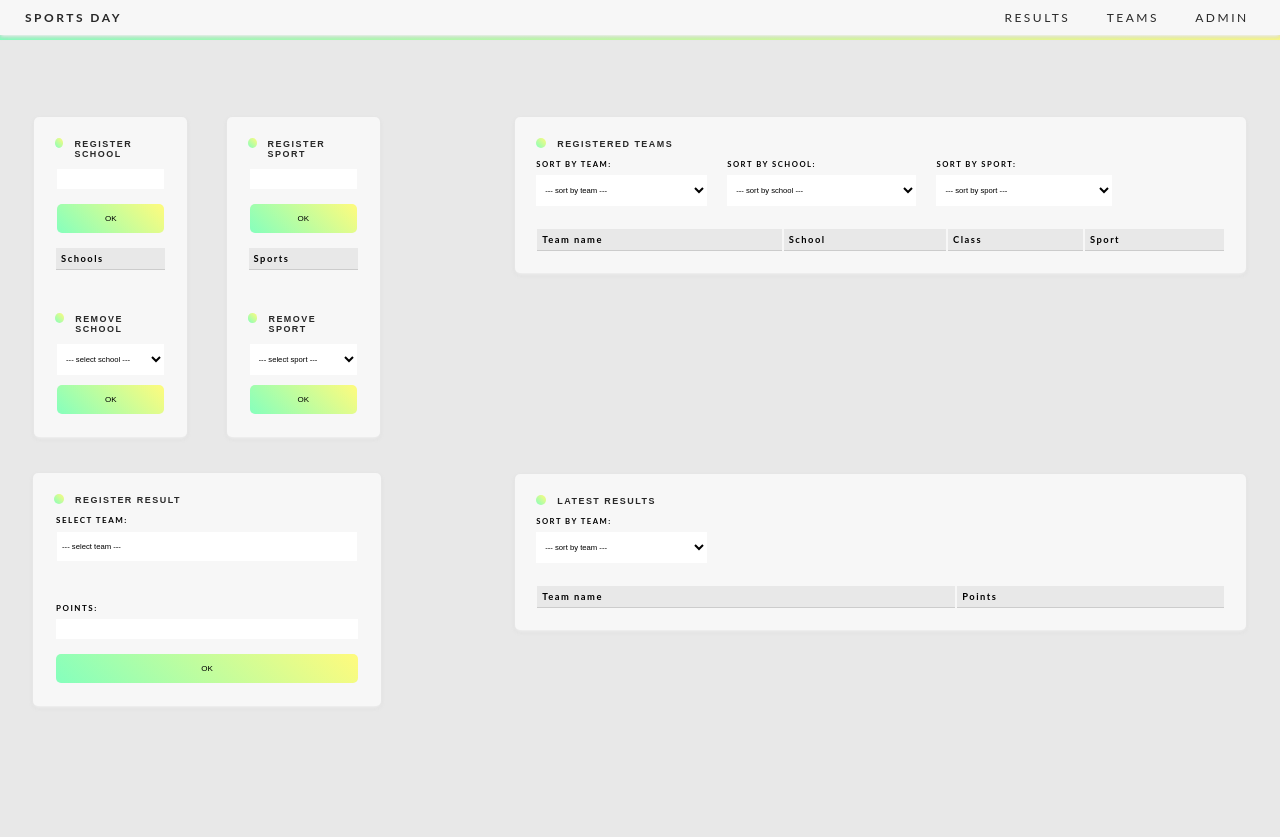
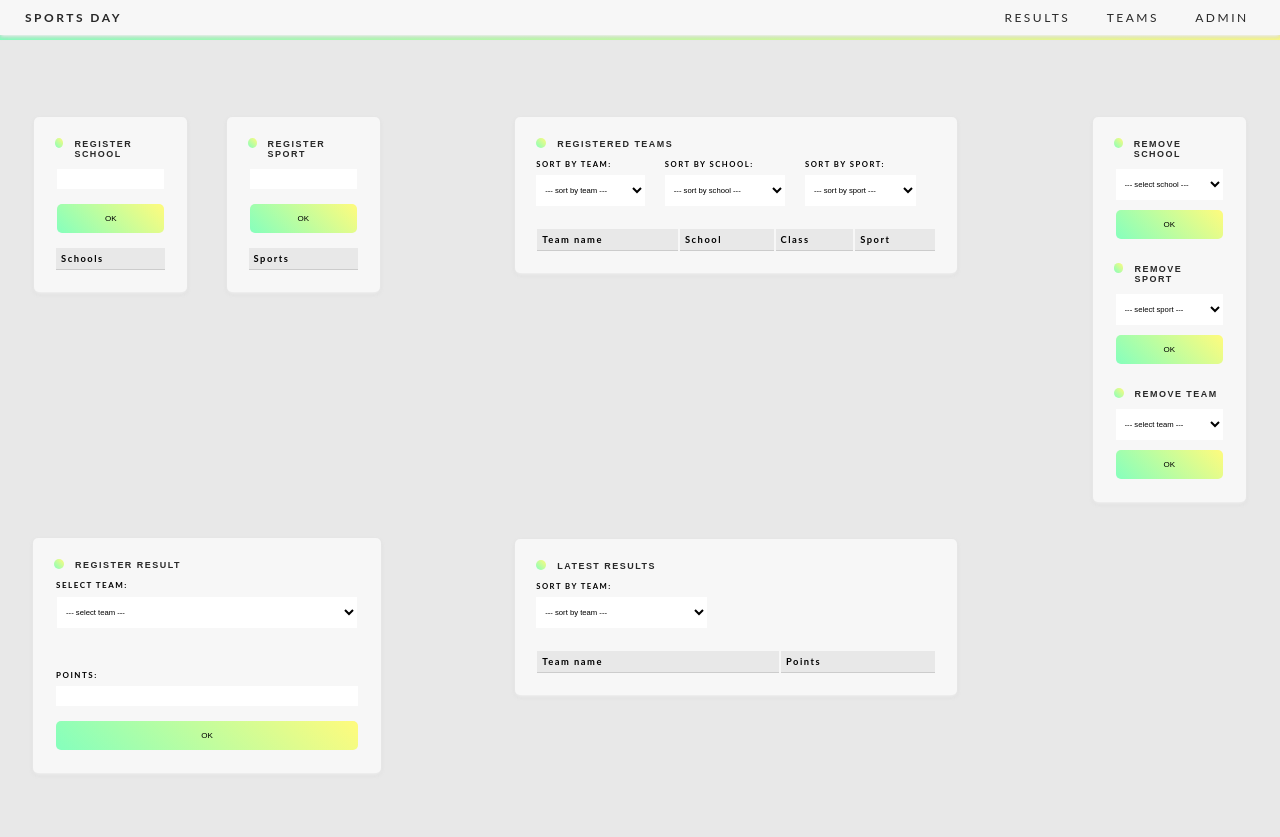
Before and after one commit to emlie/idrettsdag, a plain HTML site: page html/admin.html in a window 1280 px wide. Shown: the top 837 px of the page. Drawn offline with Linux system fonts and the light colour scheme; no server answers.

Commit message:
remove stuff not needed, move remove section

```diff
--- a/css/style.css
+++ b/css/style.css
@@ -352,45 +352,16 @@ select {
 .selectdiv2 {
   margin: -1rem
           0
-          calc(var(--space)*1)
+          calc(var(--space)*0)
           0;
   position: relative;
   border: 1px solid transparent;
   font-size: inherit;
 }
 
-.selectdiv::after {
-  font-family: "Font Awesome 5 Solid";
-  content: "\f107";
-  font-weight: 900;
-  color: var(--green);
-  right: 1.1rem;
-  top: 0.8rem;
-  height: 3.4rem;
-  padding: 1.5rem 0 0 0.8rem;
-  position: absolute;
-  pointer-events: none;
-  vertical-align: middle;
-}
-
-/* IE11 hide native arrow button */
-select::-ms-expand {
-display: none;
-}
-
-.selectdiv select {
-  -webkit-appearance: none;
-  -moz-appearance: none;
-  appearance: none;
-}
-
 :required {
   border: 0 solid transparent;
   box-shadow: none;
-}
-
-option::first-letter {
-  text-transform: uppercase;
 }
 
 
@@ -441,7 +412,7 @@ option::first-letter {
 }
 
 .space-top {
-  margin-top: calc(var(--space)*4);
+  margin-top: calc(var(--space)*2);
 }
 
 .circle {
@@ -526,7 +497,22 @@ option::first-letter {
 }
 
 .adminTeams {
-  grid-area: 1 / 17 / auto / span 23;
+  grid-area: 1 / 17 / auto / span 14;
+  margin-top: calc(var(--space)*8);
+  background: transparent;
+  border: 1px solid transparent;
+  font-family: var(--main-ff-ss-1);
+  font-size: 3vw;
+  font-weight: var(--regular);
+  text-align: left;
+  text-transform: uppercase;
+  text-decoration: none;
+  letter-spacing: 0.15rem;
+  color: var(--almost-black);
+}
+
+.adminFormTeams {
+  grid-area: 1 / 35 / auto / span 5;
   margin-top: calc(var(--space)*8);
   background: transparent;
   border: 1px solid transparent;
@@ -541,7 +527,7 @@ option::first-letter {
 }
 
 .adminResults {
-  grid-area: 2 / 17 / auto / span 23;
+  grid-area: 2 / 17 / auto / span 14;
   margin-top: calc(var(--space)*3);
   background: transparent;
   border: 1px solid transparent;
--- a/html/admin.html
+++ b/html/admin.html
@@ -89,16 +89,6 @@
           </tbody>
         </table>
       </div>
-      <div class="contain-h3 space-top">
-        <div class="circle"></div>
-        <h3>remove school</h3>
-      </div>
-      <form id="formDelSchool">
-        <select id="selDeleteSchool">
-          <option>--- select school ---</option>
-        </select>
-        <button class="submit">OK</button>
-      </form>
     </div>
   </div>
 
@@ -126,16 +116,6 @@
           </tbody>
         </table>
       </div>
-      <div class="contain-h3 space-top">
-        <div class="circle"></div>
-        <h3>remove sport</h3>
-      </div>
-      <form id="formDeleteSport">
-        <select id="selDeleteSport">
-          <option>--- select sport ---</option>
-        </select>
-        <button class="submit">OK</button>
-      </form>
     </div>
   </div>
 
@@ -206,6 +186,41 @@
     </div>
   </div>
 
+  <div class="adminFormTeams">
+    <div class="container">
+      <div class="contain-h3">
+        <div class="circle"></div>
+        <h3>remove school</h3>
+      </div>
+      <form id="formDelSchool">
+        <select id="selDeleteSchool">
+          <option>--- select school ---</option>
+        </select>
+        <button class="submit">OK</button>
+      </form>
+      <div class="contain-h3 space-top">
+        <div class="circle"></div>
+        <h3>remove sport</h3>
+      </div>
+      <form id="formDeleteSport">
+        <select id="selDeleteSport">
+          <option>--- select sport ---</option>
+        </select>
+        <button class="submit">OK</button>
+      </form>
+      <div class="contain-h3 space-top">
+        <div class="circle"></div>
+        <h3>remove team</h3>
+      </div>
+      <form id="formDeleteTeam">
+        <select id="selDeleteTeam">
+          <option>--- select team ---</option>
+        </select>
+        <button class="submit">OK</button>
+      </form>
+    </div>
+  </div>
+
 
   <div class="adminResults">
     <div class="container">
```
